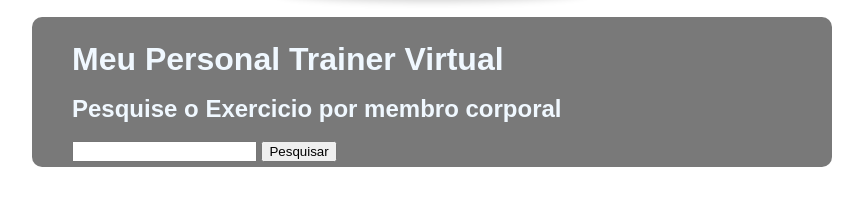
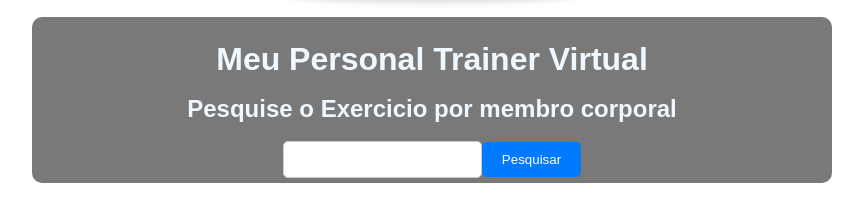
Before and after one commit to marceloandrade1993/meupersonal, a plain HTML site: page index.html in a window 1280 px wide. Shown: the part 23-244 px from the top of the page, without its empty margins (208-1071 px from the left). Drawn offline with Linux system fonts and the light colour scheme.

Commit message:
Update styles.css
projeto final.

```diff
--- a/styles.css
+++ b/styles.css
@@ -19,6 +19,7 @@ body { /*referente ao corpo da pagina */
   box-shadow: 0 4px 8px rgba(0, 0, 0, 0.2);
 }
 
+
 main { /*referente a pagina */
   background-color: rgba(0, 0, 0, 0.527);
   padding: 5px 40px;
@@ -26,23 +27,48 @@ main { /*referente a pagina */
   border-radius: 10px;
 }
 
-.logo, .cabeçalho, .camp-search { /*centralizaçao */
+.logo, main { /*centralizaçao */
   text-align: center;
 
 }
 
-.search-result { /*espaço e botao de pesuisa */
-  text-align: center;
-}
-.resultado { /*campo de reproduçao video */
-  text-align:start /* Centraliza o vídeo  */
+/* ... (restante do seu CSS) */
+
+.search {
+  display: flex;
+  justify-content: center;
+  align-items: center;
 }
 
-video { /*referencias ao video */
-  width: 50%; /* Define a largura do vídeo como 80% do container */
-  height: auto; /* Mantém a proporção do vídeo */
-  border: 1px solid #00aeff; /* Adiciona uma borda ao vídeo */
-  margin: 20px auto; /* Adiciona margem superior e inferior */
+.search input {
+  padding: 10px;
+  border: 1px solid #ccc;
+  border-radius: 5px;
+}
+
+.search button {
+  padding: 10px 20px;
+  background-color: #007bff;
+  color: #fff;
+  border: none;
+  border-radius: 5px;
+  cursor: pointer;
+}
+
+.resultado {
+  display: flex;
+  flex-direction: column;
+  align-items: center;
+}
+
+.resultado .video1, .resultado .video2, .resultado .video3, .resultado .video4 {
+  width: 80%; /* Ajustar a largura conforme necessário */
+  margin-bottom: 20px;
+}
+
+.resultado video {
+  width: 100%;
+  height: auto;
 }
 
 @media (max-width: 768px) {
```
